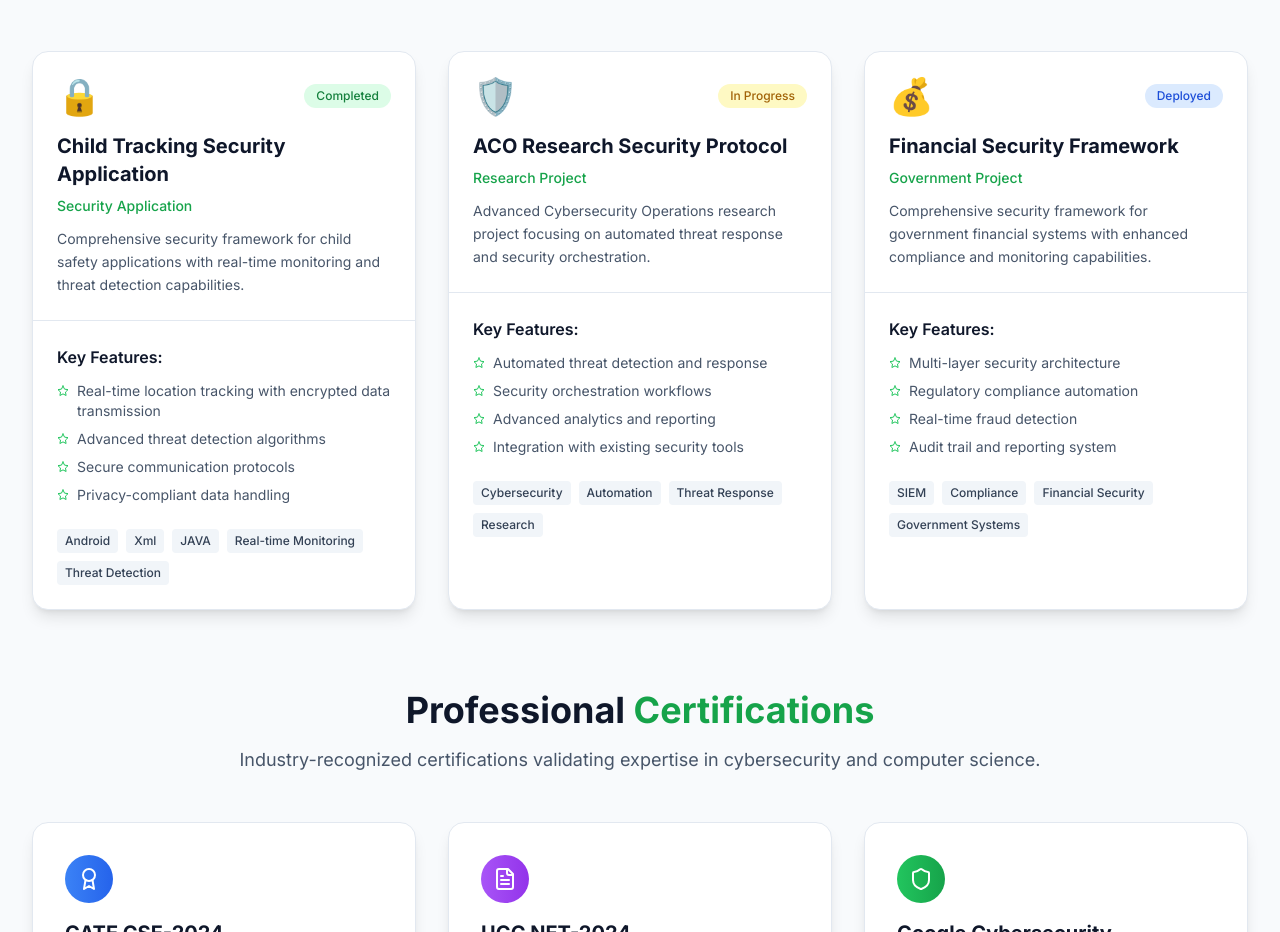
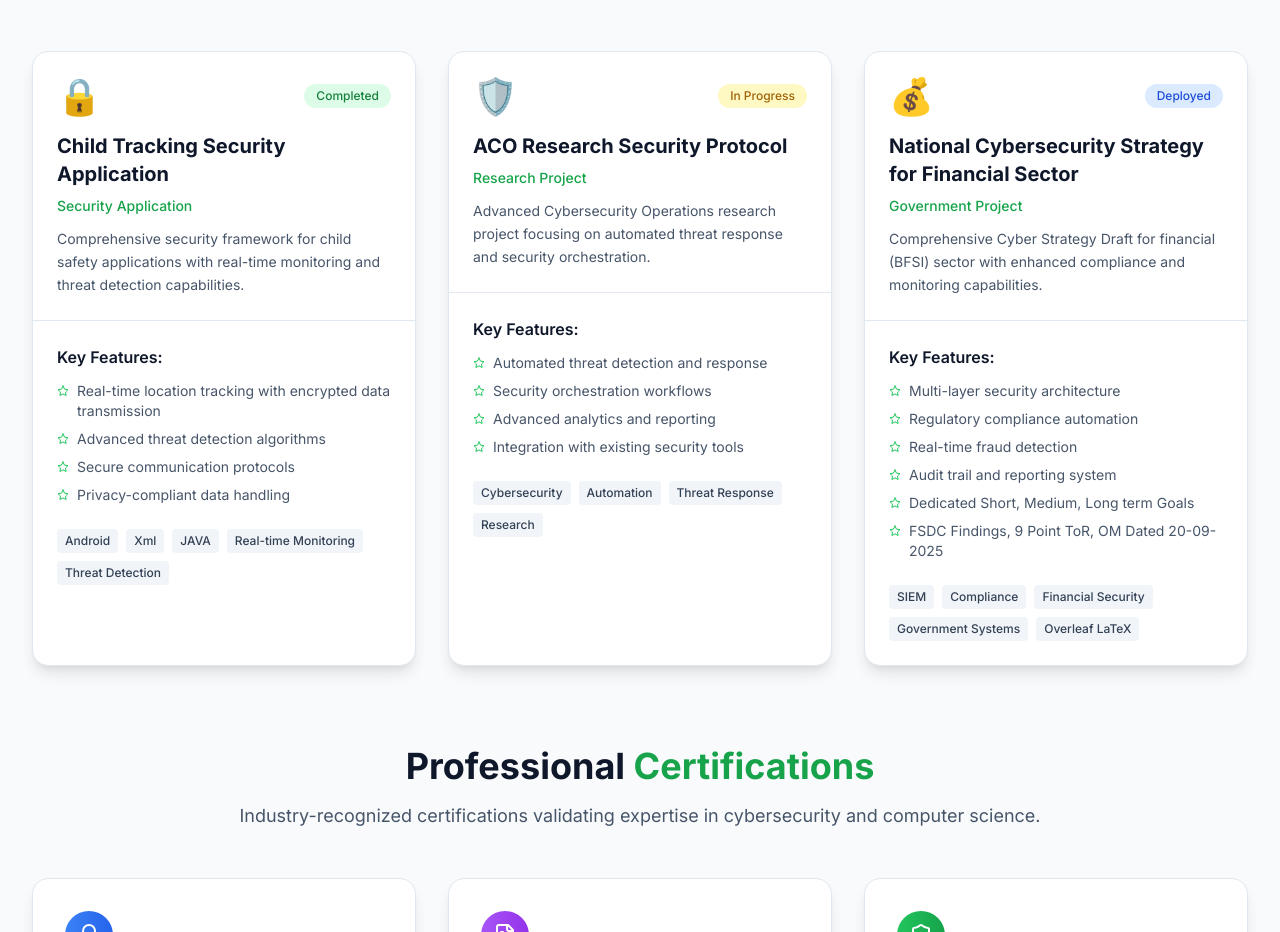
Before and after one commit to Vikram3598/vikram-portfolio, a Next.js app: page / in a window 1280 px wide. Shown: the part 4980-5912 px from the top of the page. Built offline with nearby package versions, Linux system fonts and the light colour scheme.

Commit message:
Update Projects.tsx

```diff
--- a/src/components/Projects.tsx
+++ b/src/components/Projects.tsx
@@ -35,15 +35,17 @@ const Projects = () => {
       status: "In Progress"
     },
     {
-      title: "Financial Security Framework",
-      description: "Comprehensive security framework for government financial systems with enhanced compliance and monitoring capabilities.",
+      title: "National Cybersecurity Strategy for Financial Sector",
+      description: "Comprehensive Cyber Strategy Draft for financial (BFSI) sector with enhanced compliance and monitoring capabilities.",
       image: "💰",
-      technologies: ["SIEM", "Compliance", "Financial Security", "Government Systems"],
+      technologies: ["SIEM", "Compliance", "Financial Security", "Government Systems", "Overleaf LaTeX"],
       features: [
         "Multi-layer security architecture",
         "Regulatory compliance automation",
         "Real-time fraud detection",
-        "Audit trail and reporting system"
+        "Audit trail and reporting system",
+        "Dedicated Short, Medium, Long term Goals",
+        "FSDC Findings, 9 Point ToR, OM Dated 20-09-2025"
       ],
       type: "Government Project",
       status: "Deployed"
```
